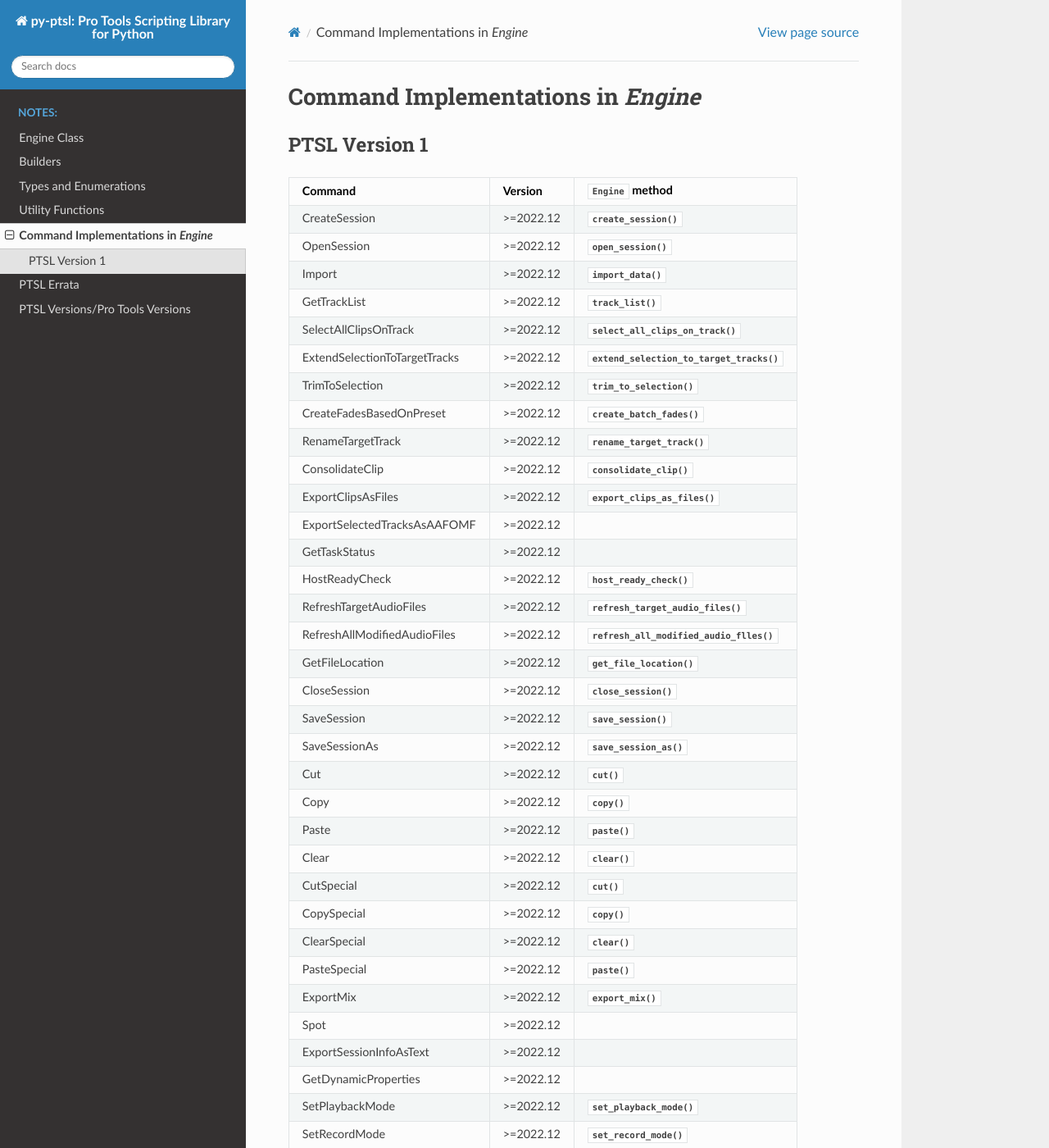
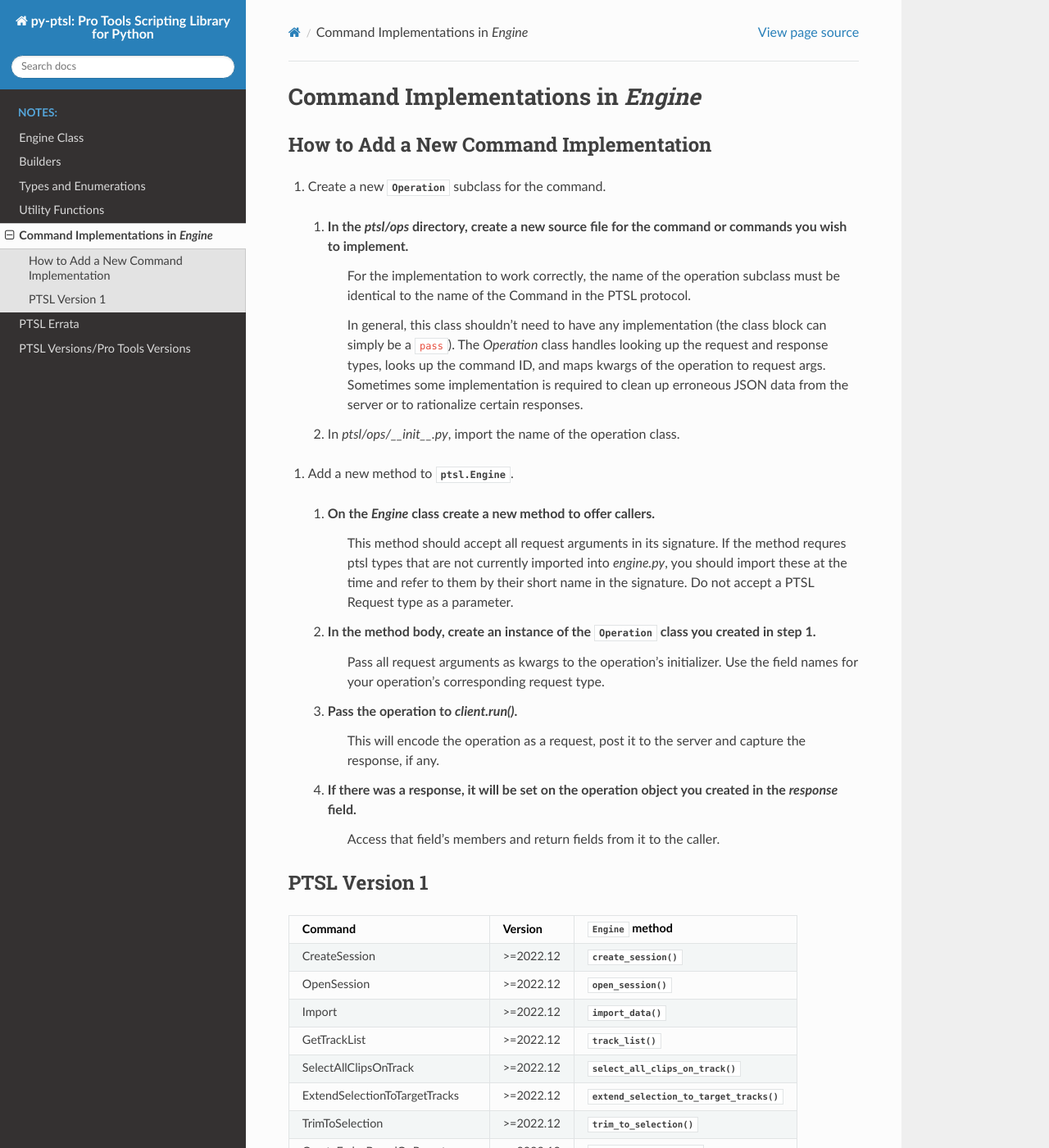
Before and after one commit to iluvcapra/py-ptsl, a Sphinx documentation site: the page built from docs/source/implementation.rst, in a window 1280 px wide and 1400 px high. Shown: the whole window at 82% size. Built offline with Sphinx 7.4.7 and the Read the Docs theme 2.0.0, drawn with Linux system fonts in a browser that asks for light colours.

Commit message:
Added some documentation on adding implementation
Because I forget myself.

```diff
--- a/docs/source/implementation.rst
+++ b/docs/source/implementation.rst
@@ -1,5 +1,41 @@
 Command Implementations in `Engine`
 ===================================
+
+How to Add a New Command Implementation
+----------------------------------------
+
+#. Create a new :class:`~ptsl.ops.operation.Operation` subclass for the command.
+
+  #. In the `ptsl/ops` directory, create a new source file for the command or commands you wish to implement.
+       For the implementation to work correctly, the name of the operation
+       subclass must be identical to the name of the Command in the PTSL
+       protocol.
+
+       In general, this class shouldn't need to have any implementation (the
+       class block can simply be a ``pass``). The `Operation` class handles
+       looking up the request and response types, looks up the command ID, and
+       maps kwargs of the operation to request args. Sometimes some
+       implementation is required to clean up erroneous JSON data from the
+       server or to rationalize certain responses.
+  #. In `ptsl/ops/__init__.py`, import the name of the operation class.
+
+#. Add a new method to :class:`ptsl.Engine`.
+
+  #. On the `Engine` class create a new method to offer callers.
+       This method should accept all request arguments in its signature. If the
+       method requres ptsl types that are not currently imported into
+       `engine.py`, you should import these at the time and refer to them by
+       their short name in the signature. Do not accept a PTSL Request type as
+       a parameter.
+  #. In the method body, create an instance of the :class:`~ptsl.ops.Operation` class you created in step 1.
+       Pass all request arguments as kwargs to the operation's initializer. Use
+       the field names for your operation's corresponding request type.
+  #. Pass the operation to `client.run()`.
+       This will encode the operation as a request, post it to the server and
+       capture the response, if any.
+  #. If there was a response, it will be set on the operation object you created in the `response` field.
+       Access that field's members and return fields from it to the caller.
+
 
 PTSL Version 1
 --------------
```
